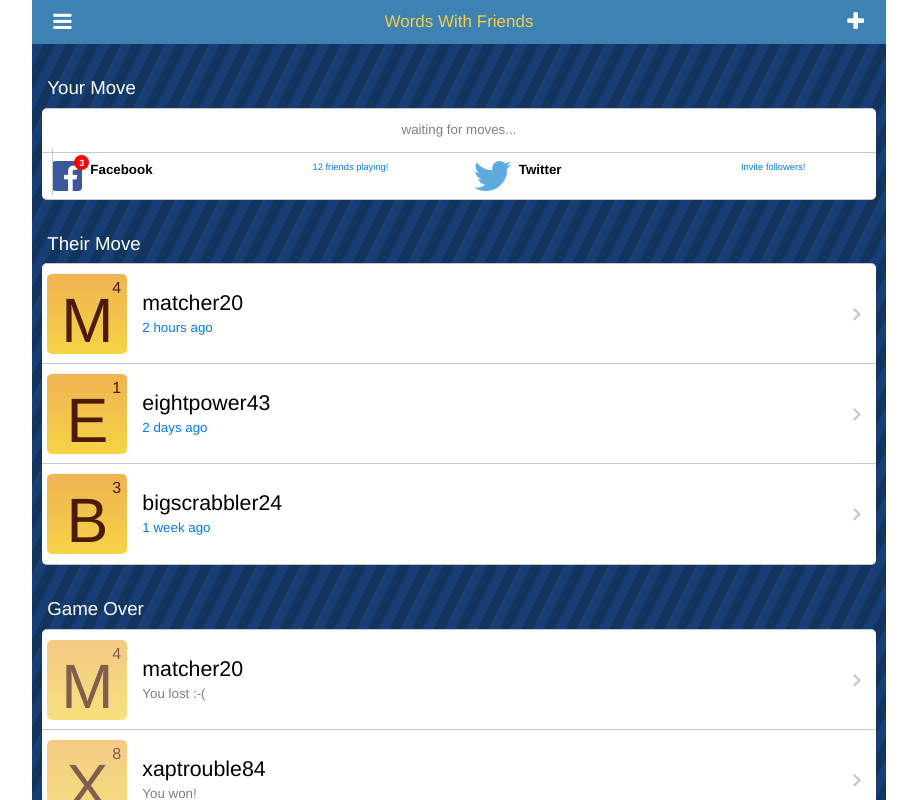
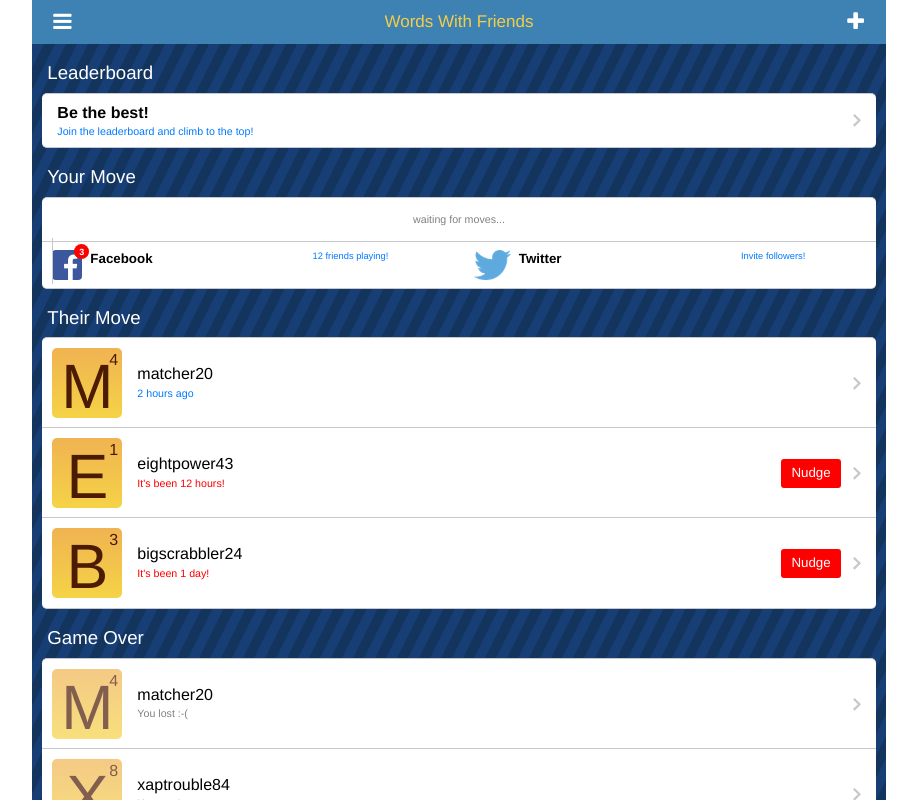
Before and after one commit to rcdilorenzo/WordsWithFriendsWeb, a plain HTML site: page index.html in a window 1280 px wide. Shown: the whole page, without its empty margins (181-1098 px from the left). Drawn offline with Linux system fonts and the light colour scheme.

Commit message:
Add first table cell

```diff
--- a/css/my-app.css
+++ b/css/my-app.css
@@ -46,7 +46,7 @@
 }
 
 .item-subtitle {
-  font-size: 10pt !important;
+  font-size: 8pt !important;
   color: gray;
 }
 
@@ -149,8 +149,8 @@
 }
 
 .avatar {
-  width: 80px;
-  height: 80px;
+  width: 70px;
+  height: 70px;
   background: #f0b352; /* Old browsers */
   background: -moz-linear-gradient(top,  #f0b352 0%, #f5d346 100%); /* FF3.6+ */
   background: -webkit-gradient(linear, left top, left bottom, color-stop(0%,#f0b352), color-stop(100%,#f5d346)); /* Chrome,Safari4+ */
@@ -164,18 +164,19 @@
   color: #4C1B04;
   float: left;
   margin-right: 15px;
+  margin-left: 5px;
 }
 
 .avatar h1 {
-  margin-top: 3px;
+  margin-top: -5px;
   font-size: 47pt;
   font-weight: 500;
 }
 
 .avatar sup {
   position: absolute;
-  margin-top: -130px;
-  margin-left: 25px;
+  margin-top: -124px;
+  margin-left: 22px;
   font-size: 12pt;
 }
 
@@ -188,7 +189,7 @@
 }
 
 #moves li .item-inner {
-  min-height: 100px;
+  min-height: 90px;
 }
 
 #moves .left {
@@ -196,7 +197,7 @@
 }
 
 .item-title:not(.item-center) {
-  font-size: 16pt !important;
+  font-size: 12pt !important;
   margin-top: 15px;
   overflow: visible !important;
 }
@@ -267,3 +268,33 @@
   -moz-box-shadow: -6px 1px 10px 0px rgba(0,0,0,0.2);
   box-shadow: -6px 1px 10px 0px rgba(0,0,0,0.2);
 }
+
+.red {
+  color: red !important;
+}
+
+.nudge {
+  background-color: red;
+  text-align: center;
+  color: white;
+  padding: 5px 10px;
+  margin-right: 30px;
+  border-radius: 3px;
+  font-size: 10pt;
+}
+
+.content-block-title {
+  margin-top: 20px;
+}
+
+.list-block {
+  margin-top: 35px;
+  margin-bottom: 0px;
+}
+
+#leaderboard .item-title {
+/*  float: left;*/
+  font-weight: bold;
+  font-size: 12pt !important;
+  margin-top: 0px;
+}
--- a/index.html
+++ b/index.html
@@ -111,6 +111,20 @@
           <div data-page="index" class="page">
             <!-- Scrollable page content-->
             <div class="page-content" id="main-table">
+              <div class="content-block-title">Leaderboard</div>
+              <div class="list-block">
+                <ul>
+                  <li><a href="#" class="item-link">
+                      <div class="item-content" id="leaderboard">
+                        <div class="item-inner">
+                          <div class="left">
+                            <div class="item-title">Be the best!</div>
+                            <div class="item-subtitle">Join the leaderboard and climb to the top!</div>
+                          </div>
+                        </div>
+                      </div></a></li>
+                </ul>
+              </div>
               <div class="content-block-title">Your Move</div>
               <div class="list-block">
                 <ul>
@@ -158,8 +172,9 @@
                           <div class="left">
                             <div class="avatar"><h1>E</h1><sup>1</sup></div>
                             <div class="item-title">eightpower43</div>
-                            <div class="item-subtitle">2 days ago</div>
+                            <div class="item-subtitle red">It's been 12 hours!</div>
                           </div>
+                          <div class="nudge">Nudge</div>
                         </div>
                       </div></a></li>
                   <li><a href="#" class="item-link">
@@ -168,8 +183,9 @@
                           <div class="left">
                             <div class="avatar"><h1>B</h1><sup>3</sup></div>
                             <div class="item-title">bigscrabbler24</div>
-                            <div class="item-subtitle">1 week ago</div>
+                            <div class="item-subtitle red">It's been 1 day!</div>
                           </div>
+                          <div class="nudge">Nudge</div>
                         </div>
                       </div></a></li>
                 </ul>
```
